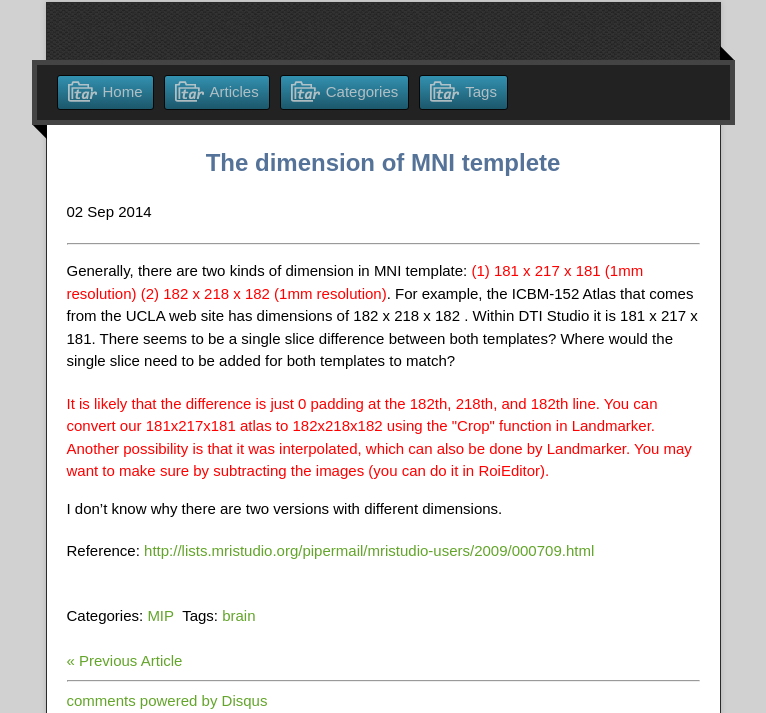
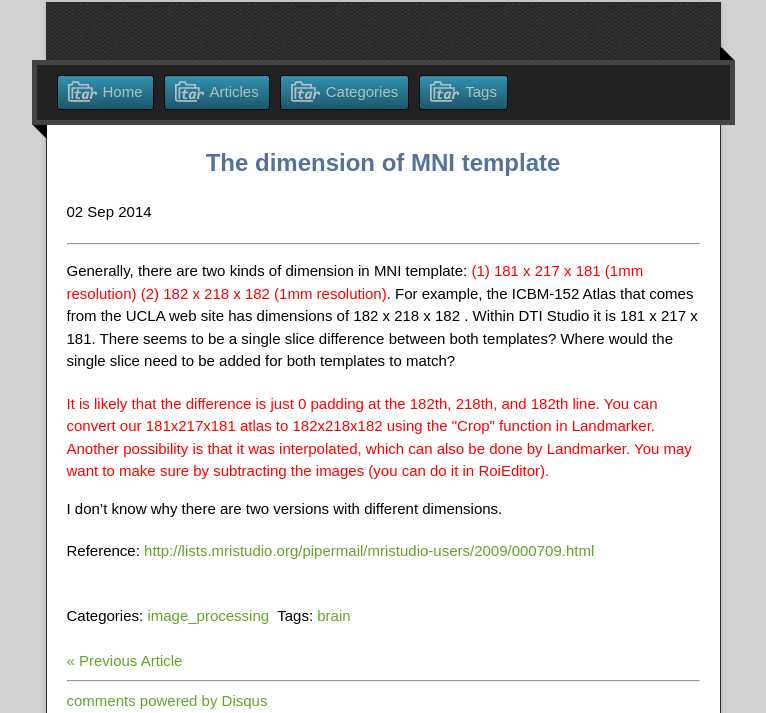
Before and after one commit to jojowang17/jekyll_demo, a Jekyll site: the page built from _posts/2014-09-02-dimension of MNI template.md, in a window 1280 px wide. Shown: the part 128-841 px from the top of the page, without its empty margins (257-1023 px from the left). Built offline with Jekyll 4.4.1, drawn with Linux system fonts in a browser that asks for light colours; nearby versions of some CDN libraries; comment, search, counter and statistics services are not loaded.

Commit message:
Update 2014-09-02-dimension of MNI template.md

```diff
--- a/_posts/2014-09-02-dimension of MNI template.md
+++ b/_posts/2014-09-02-dimension of MNI template.md
@@ -1,8 +1,8 @@
 ---
 layout: article
-categories: [MIP]
+categories: [image_processing]
 tags: [brain]
-title: The dimension of MNI templete
+title: The dimension of MNI template
 comments: yes
 ---
 
```
